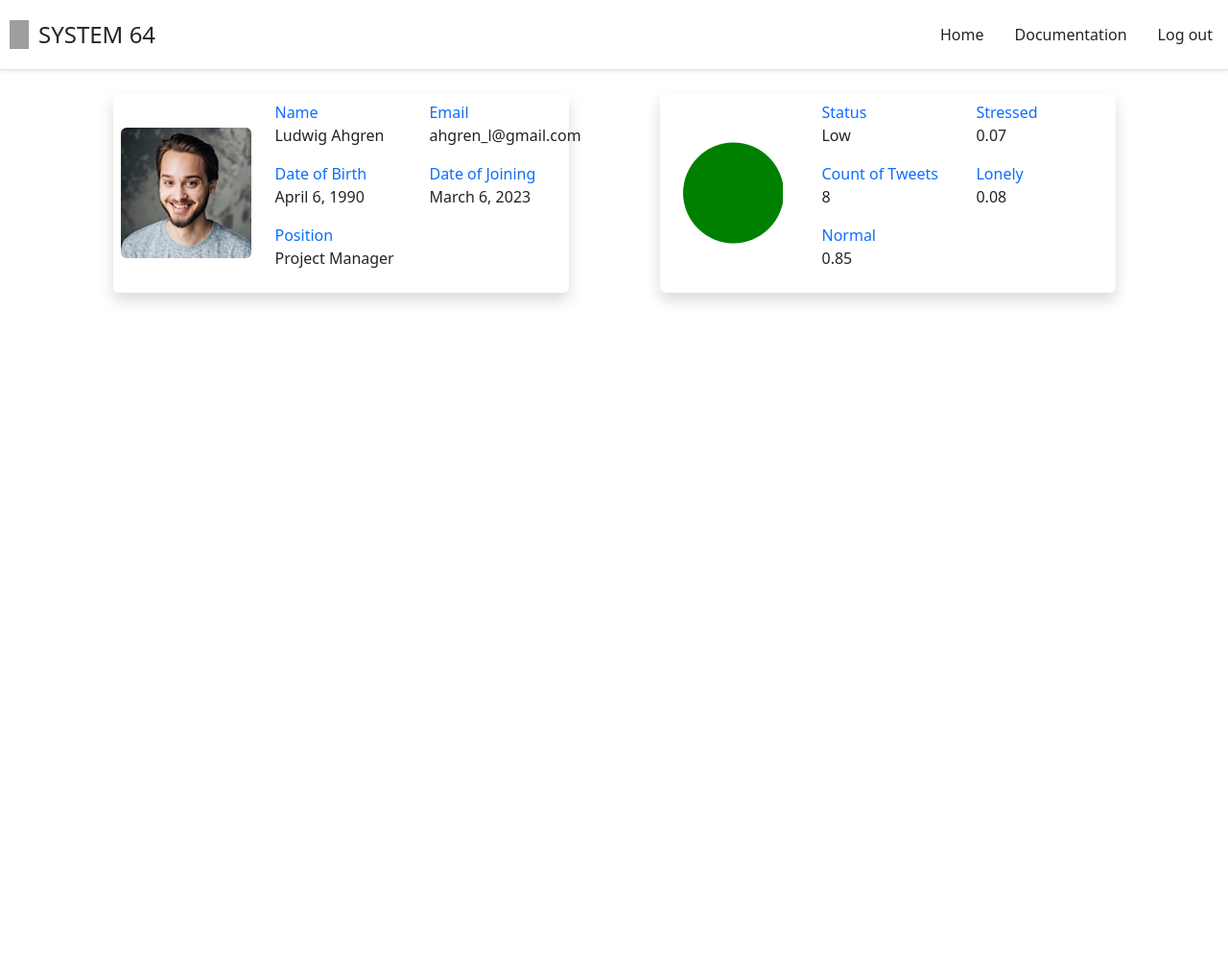
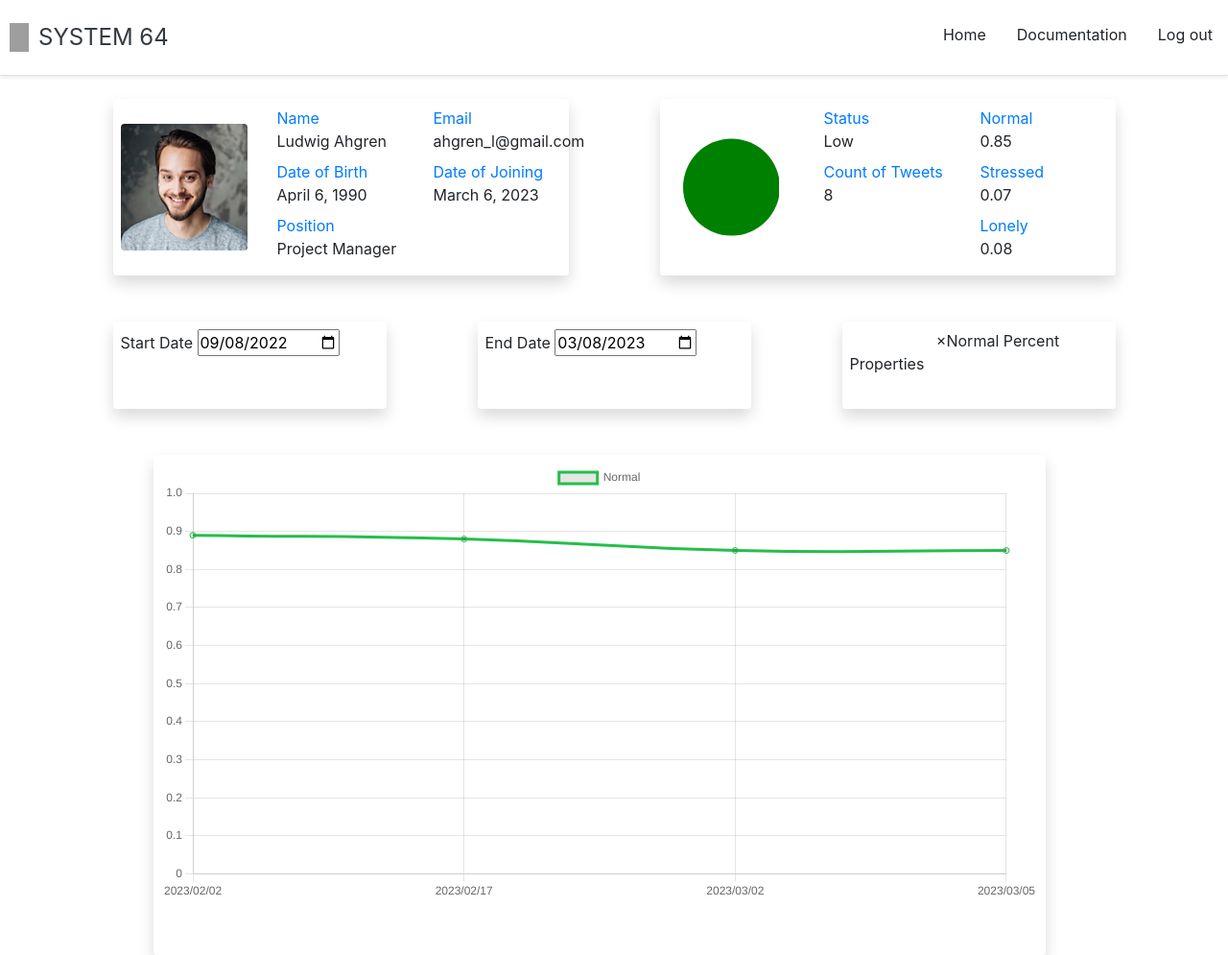
Before and after one commit to Daria1325/Burnout-Detection-through-Analysis-of-Workers-Tweets-using-SVM, a Django app: page /employee/1/ in a window 1280 px wide. Shown: the whole page at 96% size. Before the commit the page ends 316 px from the top, so only its background shows below. Run offline with Django 3.2, Linux system fonts and the light colour scheme; a user stored in the database is signed in; data comes from the database, SQL or seed files in the repository; some libraries are stand-ins or nearby versions; grey boxes are pictures that could not be loaded.

Commit message:
profile chart

```diff
--- a/employee/templates/profile/profile.html
+++ b/employee/templates/profile/profile.html
@@ -2,7 +2,7 @@
 {% load static %}
 {% block content %}
 
-<div class="container">
+<div class="container" data-js-vars="{{ results }}">
     <div class ="row align-items-stretch">
     <div class="col-5 ms-auto me-auto shadow p-2 mb-5 bg-white rounded">
         <div class="row">
@@ -21,25 +21,25 @@
         <div class="col-4">
             <div >
                 <p class="m-0 text-primary">Name</p>
-                <p>{{employee.name}}</p>
+                <p class="mb-2">{{employee.name}}</p>
             </div>
             <div >
                 <p class="m-0 text-primary">Date of Birth</p>
-                <p>{{employee.birth_date}}</p>
+                <p class="mb-2">{{employee.birth_date}}</p>
             </div>
             <div >
                 <p class="m-0 text-primary">Position</p>
-                <p>{{employee.position}}</p>
+                <p class="mb-2">{{employee.position}}</p>
             </div>
         </div>
         <div class="col-4">
             <div >
                 <p class="m-0 text-primary">Email</p>
-                <p>{{employee.email}}</p>
+                <p class="mb-2">{{employee.email}}</p>
             </div>
             <div >
                 <p class="m-0 text-primary">Date of Joining</p>
-                <p>{{employee.join_date}}</p>
+                <p class="mb-2">{{employee.join_date}}</p>
             </div>
         </div>
     </div>
@@ -66,34 +66,57 @@
             <div class="col-4">
                 <div >
                     <p class="m-0 text-primary">Status</p>
-                    <p>{{last_results.status}}</p>
+                    <p class="mb-2">{{last_results.status}}</p>
                 </div>
                 <div >
                     <p class="m-0 text-primary">Count of Tweets</p>
-                    <p>{{last_results.count}}</p>
-                </div>
-                <div >
-                    <p class="m-0 text-primary">Normal</p>
-                    <p>{{last_results.percent_N}}</p>
+                    <p class="mb-2">{{last_results.count}}</p>
                 </div>
             </div>
             <div class="col-4">
                 <div >
+                    <p class="m-0 text-primary">Normal</p>
+                    <p class="mb-2">{{last_results.percent_N}}</p>
+                </div>
+                <div >
                     <p class="m-0 text-primary">Stressed</p>
-                    <p>{{last_results.percent_S}}</p>
+                    <p class="mb-2">{{last_results.percent_S}}</p>
                 </div>
                 <div >
                     <p class="m-0 text-primary">Lonely</p>
-                    <p>{{last_results.percent_L}}</p>
+                    <p class="mb-2">{{last_results.percent_L}}</p>
                 </div>
             </div>
         </div>
     </div>
-</div>
+    </div>
+    <div class ="row align-items-stretch">
+        <div class="col-3 ms-auto me-auto shadow p-2 mb-5 bg-white rounded">
+            <label>Start Date</label>
+            <input type = "date" id="start_date" name = "start_date">
+        </div>
+        <div class="col-3 ms-auto me-auto shadow p-2 mb-5 bg-white rounded">
+            <label for="end_date">End Date</label>
+            <input type = "date" id="end_date" name = "end_date">
+        </div>
+        <div class="col-3 ms-auto me-auto shadow p-2 mb-5 bg-white rounded">
+            <label for="multiple-select-field">Properties</label>
+            <select class="form-select" id="multiple-select-field" data-placeholder="Choose properties" multiple>
+                <option value="N" selected>Normal Percent</option>
+                <option value="S">Stressed Percent</option>
+                <option value="L">Lonely Percent</option>
+                <option value="C">Count of Tweets</option>
+            </select>
+        </div>
+    <div class ="row align-items-stretch">
+        <div class="col-10 h-100 ms-auto me-auto shadow p-2 mb-5 bg-white rounded">
+            <canvas id="myChart"></canvas>
+        </div>
+    </div>
 </div>
 
 
-
+<script src="https://momentjs.com/downloads/moment.min.js"></script>
 
 
 
--- a/employee/views.py
+++ b/employee/views.py
@@ -1,5 +1,6 @@
 from django.shortcuts import render, redirect
 from django.contrib.auth.decorators import login_required
+from datetime import datetime
 
 from personal.models import Employee, Result, State
 # Create your views here.
@@ -7,6 +8,11 @@ from personal.models import Employee, Result, State
 def get_enployee_info(id):
     employee = Employee.objects.get(pk=id)
     last_results = Result.objects.filter(employee_id=employee).order_by('-scan_date').values()
+    results = list(Result.objects.filter(employee_id=employee).order_by('scan_date').values())
+    for result in results:
+        result['scan_date'] = result['scan_date'].strftime("%Y/%m/%d")
+
+
     if last_results:
         state = State.objects.get(state_id=1)
         last_results = last_results[0]
@@ -22,15 +28,17 @@ def get_enployee_info(id):
                         'percent_S': 0,
                         'percent_L': 0
         }
-    return employee, last_results
+    ctx = {'employee' : employee,
+            'last_results' : last_results,
+            'results' : results}
+
+    return ctx
 
 
 
 
 @login_required(login_url='login/')
 def profile_screen_view(request,id):
-    emp, res = get_enployee_info(id)
-    context = {'employee' : emp,
-               'last_results' : res}
+    context = get_enployee_info(id)
 
     return render(request, 'profile/profile.html',context)
--- /dev/null
+++ b/static/js/script_profile.js
@@ -0,0 +1,169 @@
+$( '#multiple-select-field' ).select2( {
+    theme: "bootstrap-5",
+    width: $( this ).data( 'width' ) ? $( this ).data( 'width' ) : $( this ).hasClass( 'w-100' ) ? '100%' : 'style',
+    placeholder: $( this ).data( 'placeholder' ),
+    closeOnSelect: false,
+} );
+
+
+// Get results data to JSON
+var data_string = document.getElementsByClassName('container')[0].getAttribute('data-js-vars').replace(/'/g, '"');
+var string_split = data_string.slice(1, data_string.length-1).split('},').map(s=> s+'}');
+string_split[string_split.length-1] = string_split[string_split.length-1].slice(0,string_split[string_split.length-1].length-1);
+var results = [];
+for (let i = 0; i< string_split.length; i++){
+    results.push(JSON.parse(string_split[i]) || '{}');
+}
+
+var props = ["N"];
+var filtered_results = [];
+
+document.getElementById('end_date').value = moment().format('YYYY-MM-DD');
+document.getElementById('start_date').value = moment().subtract(6, 'months').format('YYYY-MM-DD');
+
+filtered_results = filter_results_by_date("","", results);
+
+var chart = createChart(results, props)
+
+function filter_results_by_date(start, end, results){
+    if (end===""){
+        document.getElementById('end_date').value = moment().format('YYYY-MM-DD');
+        end = document.getElementById('end_date').value;
+    }
+    if (start===""){
+        document.getElementById('start_date').value = moment().subtract(6, 'months').format('YYYY-MM-DD');
+        start = document.getElementById('start_date').value;
+    }
+
+    end = Date.parse(end);
+    start = Date.parse(start);
+
+    filtered_results = [];
+    for (let i = 0; i < results.length; i++){
+        var result_date = Date.parse(results[i].scan_date);
+
+        if (end >= result_date && start <= result_date){
+            filtered_results.push(results[i]);
+        }
+    }
+    return filtered_results
+}
+
+
+$('#start_date').on('change', function (e) {
+    var start_date = document.getElementById('start_date').value;
+    var end_date = document.getElementById('end_date').value;
+
+    filtered_results = filter_results_by_date(start_date, end_date, results)
+    chart.destroy();
+    chart = createChart(filtered_results,props);
+  });
+
+  $('#end_date').on('change', function (e) {
+    var start_date = document.getElementById('start_date').value;
+    var end_date = document.getElementById('end_date').value;
+
+    filtered_results = filter_results_by_date(start_date, end_date, results)
+    chart.destroy();
+    chart = createChart(filtered_results,props);
+  });
+
+
+
+function getProperties(data){
+    var props = [];
+    for (let i = 0; i < data.length; i++){
+        props.push(data[i].id);
+    }
+    return props;
+}
+
+$('#multiple-select-field').on('change', function (e) {
+    var data = $('#multiple-select-field').select2('data');
+    props = getProperties(data);
+    chart.destroy();
+    chart = createChart(filtered_results,props);
+  });
+
+
+
+function createChart(results, properties){
+    const ctx = document.getElementById('myChart');
+    var labels = [];
+    var data_normal = [];
+    var data_lonely = [];
+    var data_stressed = [];
+    var data_count = [];
+    for (let i = 0; i < results.length; i++){
+        labels.push(results[i].scan_date);
+        data_normal.push(results[i].percent_N);
+        data_lonely.push(results[i].percent_L);
+        data_stressed.push(results[i].percent_S);
+        const sum_count = results[i].count_N + results[i].count_L +results[i].count_S;
+        data_count.push(sum_count);
+    }
+
+    var datasets = [];
+    for (let i = 0; i < properties.length; i++){
+        if (properties[i]=="N"){
+            datasets.push({
+                label: 'Normal',
+                data: data_normal,
+                fill: false,
+                borderColor: '#25BE4B',
+                tension: 0.5
+              })
+        }
+        if (properties[i]=="L"){
+            datasets.push({
+                label: 'Lonely',
+                data: data_lonely,
+                fill: false,
+                borderColor: '#2585BE',
+                tension: 0.5
+              })
+        }
+        if (properties[i]=="S"){
+            datasets.push({
+                label: 'Stressed',
+                data: data_stressed,
+                fill: false,
+                borderColor: '#BE253A',
+                tension: 0.5
+              })
+        }
+        if (properties[i]=="C"){
+            datasets.push({
+                label: 'Count',
+                data: data_count,
+                fill: false,
+                borderColor: '#282E30',
+                tension: 0.5
+              })
+        }
+
+    }
+
+
+
+    const data = {
+      labels: labels,
+      datasets: datasets
+    };
+
+    const config = {
+        type: 'line',
+        data: data,
+        options: {
+            scales: {
+                y: {
+                    suggestedMin: 0,
+                    suggestedMax: 1
+                }
+            }
+        }
+    };
+
+    chart = new Chart(ctx, config);
+    return chart;
+}
--- a/templates/base.html
+++ b/templates/base.html
@@ -19,8 +19,20 @@
         <script src="https://cdn.jsdelivr.net/npm/popper.js@1.14.7/dist/umd/popper.min.js" integrity="sha384-UO2eT0CpHqdSJQ6hJty5KVphtPhzWj9WO1clHTMGa3JDZwrnQq4sF86dIHNDz0W1" crossorigin="anonymous"></script>
         <script src="https://cdn.jsdelivr.net/npm/bootstrap@4.3.1/dist/js/bootstrap.min.js" integrity="sha384-JjSmVgyd0p3pXB1rRibZUAYoIIy6OrQ6VrjIEaFf/nJGzIxFDsf4x0xIM+B07jRM" crossorigin="anonymous"></script>
         <script src="https://cdn.jsdelivr.net/npm/bootstrap@5.0.0-beta1/dist/js/bootstrap.bundle.min.js" integrity="sha384-ygbV9kiqUc6oa4msXn9868pTtWMgiQaeYH7/t7LECLbyPA2x65Kgf80OJFdroafW" crossorigin="anonymous"></script>
+
         <script src="https://unpkg.com/htmx.org@1.8.5"></script>
+        <script src="https://cdnjs.cloudflare.com/ajax/libs/jquery/3.6.3/jquery.min.js" integrity="sha512-STof4xm1wgkfm7heWqFJVn58Hm3EtS31XFaagaa8VMReCXAkQnJZ+jEy8PCC/iT18dFy95WcExNHFTqLyp72eQ==" crossorigin="anonymous" referrerpolicy="no-referrer"></script>
+        <script src="https://cdn.jsdelivr.net/npm/chart.js"></script>
+
+        <!-- <script src="https://cdn.jsdelivr.net/npm/jquery@3.5.0/dist/jquery.slim.min.js"></script> -->
+        <!-- <script src="https://cdn.jsdelivr.net/npm/bootstrap@5.1.3/dist/js/bootstrap.bundle.min.js"></script> -->
+        <script src="https://cdn.jsdelivr.net/npm/select2@4.1.0-rc.0/dist/js/select2.min.js"></script>
+
+
         <script src="{% static 'js/script.js' %}"></script>
+        <script src="{% static 'js/script_profile.js' %}"></script>
+
+
     </body>
 
 </html>
--- a/templates/snippets/header.html
+++ b/templates/snippets/header.html
@@ -1,12 +1,20 @@
 {% load static %}
 <meta charset="utf-8">
 <meta name="viewport" content="width=device-width, initial-scale=1">
+
+
 <link href="https://cdn.jsdelivr.net/npm/bootstrap@5.3.0-alpha1/dist/css/bootstrap.min.css" rel="stylesheet" integrity="sha384-GLhlTQ8iRABdZLl6O3oVMWSktQOp6b7In1Zl3/Jr59b6EGGoI1aFkw7cmDA6j6gD" crossorigin="anonymous">
 <link rel="stylesheet" href="https://cdnjs.cloudflare.com/ajax/libs/bootstrap-datepicker/1.9.0/css/bootstrap-datepicker.min.css">
 <link rel="stylesheet" href="https://cdnjs.cloudflare.com/ajax/libs/font-awesome/4.7.0/css/font-awesome.min.css">
+<link rel="stylesheet" href="https://cdn.jsdelivr.net/npm/bootstrap@4.6.2/dist/css/bootstrap.min.css" integrity="sha384-xOolHFLEh07PJGoPkLv1IbcEPTNtaed2xpHsD9ESMhqIYd0nLMwNLD69Npy4HI+N" crossorigin="anonymous">
+
+<link rel="stylesheet" href="https://cdn.jsdelivr.net/npm/select2@4.1.0-rc.0/dist/css/select2.min.css" />
+<link rel="stylesheet" href="https://cdn.jsdelivr.net/npm/select2-bootstrap-5-theme@1.3.0/dist/select2-bootstrap-5-theme.min.css" />
+
 
 <link rel="stylesheet" href="{% static 'css/login.css' %}">
 <link rel="stylesheet" href="{% static 'css/main.css' %}">
+
 
 
 {% if request.user.is_authenticated %}
```
